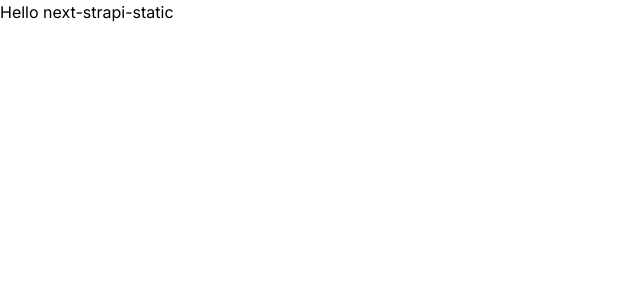
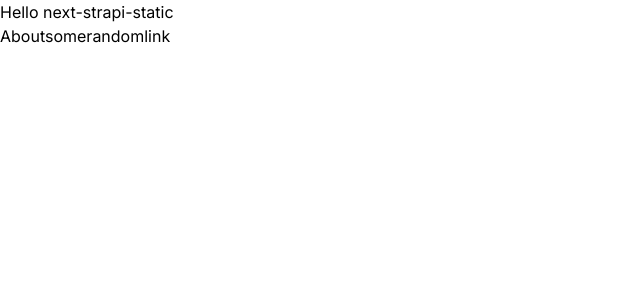
Before and after one commit to rengwu/teleplex-web, a Next.js app in the folder frontend/: page / in a window 1280 px wide. Shown: the top 300 px of the page, without its empty margins (0-640 px from the left). Built offline with nearby package versions, Linux system fonts and the light colour scheme.

Commit message:
feat: simple navigation

```diff
--- a/frontend/src/app/[pageid]/page.tsx
+++ b/frontend/src/app/[pageid]/page.tsx
@@ -1,7 +1,6 @@
 import { Page, Page_Plain } from '@/types/api/page/content-types/page/page';
 import { strapiRequest } from '@/utils/api';
-import { Metadata } from 'next';
-import { useParams } from 'next/navigation';
+import Link from 'next/link';
 
 export async function generateStaticParams() {
   const response = await strapiRequest<Page_Plain[]>(`/api/pages`);
@@ -29,6 +28,7 @@ export default async function Page({ params }: { params: { pageid: string } }) {
   return (
     <div>
       <div>Hello page</div>
+      <Link href="/">Home</Link>
     </div>
   );
 }
--- a/frontend/src/app/page.tsx
+++ b/frontend/src/app/page.tsx
@@ -1,7 +1,16 @@
 import { Metadata } from 'next';
+import Link from 'next/link';
 
 export default async function Home() {
   // const site = await strapiRequest(`/api/site?populate=deep&populate=*`).data;
 
-  return <div>Hello next-strapi-static</div>;
+  return (
+    <div>
+      <div>Hello next-strapi-static</div>
+      <div>
+        <Link href="/about">About</Link>
+        <Link href="/somerandomlink">somerandomlink</Link>
+      </div>
+    </div>
+  );
 }
```
